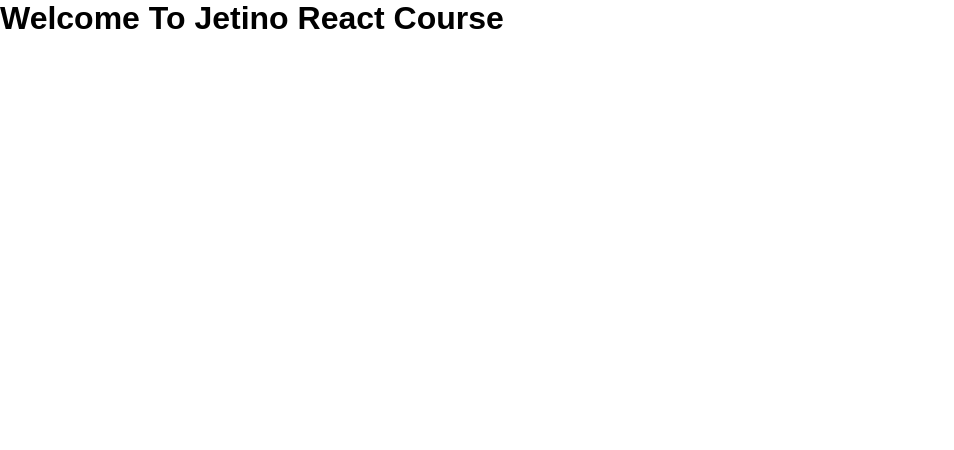
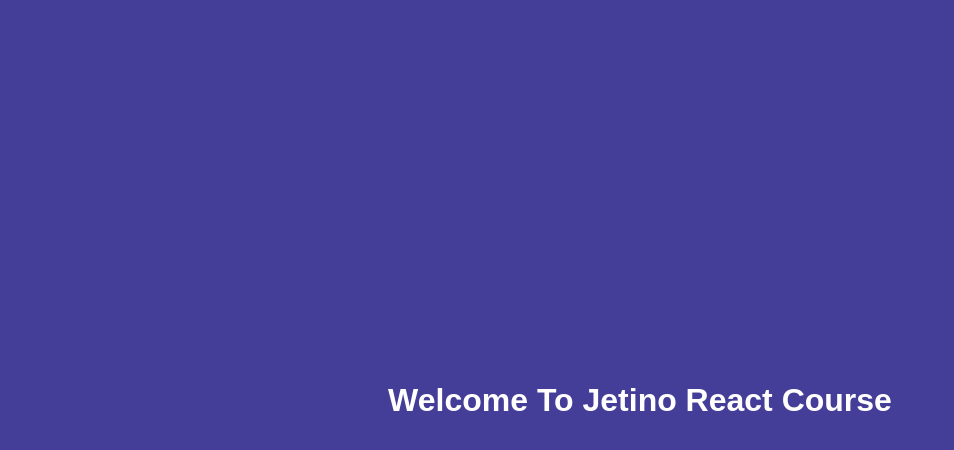
Before and after one commit to amirhosein-rafeie/react-course, a React (Vite) app: page / in a window 1280 px wide. Shown: the top 450 px of the page, without its empty margins (0-954 px from the left). Built offline with nearby package versions, Linux system fonts and the light colour scheme.

Commit message:
Add App CSS

```diff
--- /dev/null
+++ b/src/App.css
@@ -0,0 +1,9 @@
+.container {
+  width: 100vw;
+  height: 100vh;
+  display: flex;
+  justify-content: center;
+  align-items: center;
+  background-color: #453e99;
+  color: #fff;
+}
--- a/src/App.jsx
+++ b/src/App.jsx
@@ -1,5 +1,11 @@
+import "./App.css";
+
 function App() {
-  return <h1>Welcome To Jetino React Course</h1>;
+  return (
+    <div className="container">
+      <h1>Welcome To Jetino React Course</h1>
+    </div>
+  );
 }
 
 export default App;
```
